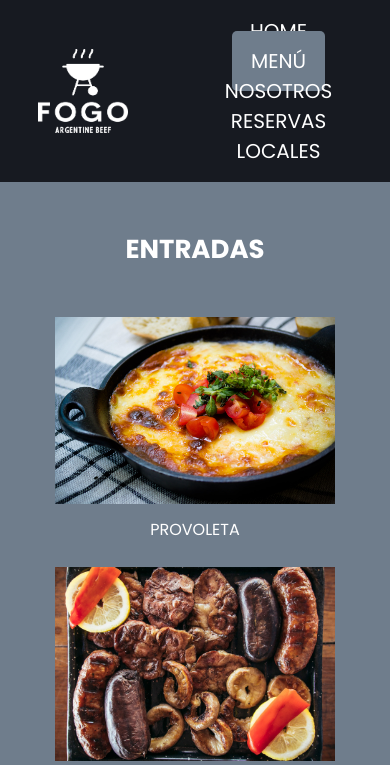
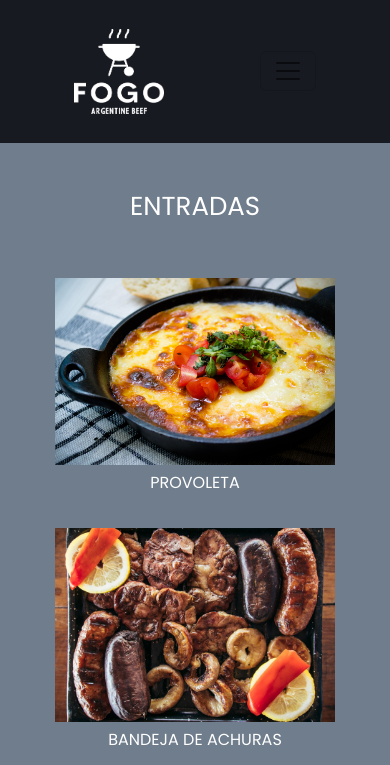
Before and after one commit to ramacampos/proyecto_fogo, a website: page views/menu.html in a window 390 px wide. Shown: the top 765 px of the page. Drawn offline with nearby package versions, Linux system fonts and the light colour scheme.

Commit message:
Se añadio navbar responsive

```diff
--- a/sass/partials/_header.scss
+++ b/sass/partials/_header.scss
@@ -4,39 +4,46 @@ header{
     @include flex(row nowrap, space-around, center, 2rem)
 }
 
+span{
+    color: white;
+}
+
+button.navbar-toggler{
+    color: white;
+}
+
 .menu__logo{
     width: 90px;
     }
 
-.menu{
-    gap: 1rem;
-    display: flex;
-    flex-flow: row wrap;
+.container-fluid{
+    gap: 10rem;
+}
 
-    .menu__item{
-        list-style-type:none;
+.navbar-nav{
+    @include flex(row nowrap, space-around, center, 2rem)
+}
 
-        .menu__link{
+.nav-link{
     list-style-type: none;
     text-transform: uppercase;
     color: white;
     font-size: 20px;
-            padding: 1rem 1.2rem;
+    padding: 0.3rem 0.5rem;
     text-decoration: none;
+    gap: 4rem;
 }
 
-        .menu__link:hover{
-            background-color: #6F7D8C;
+.nav-link:hover{
+    background-color: white;
     border-radius: 5px;
     transition: 0.5s;
-            color: white;
 }
 
-        .menu__link--active{
-            background-color: #6F7D8C;
+.active{
+    background-color: rgba(255, 255, 255, 0.89);
     border-radius: 5px;
-        }
-    }
+    color: white;
 }
 
 #hamburger{
@@ -50,21 +57,15 @@ header{
 
 @media screen and (max-width: 778px) {
 
-    .menu{
-        @include flex (column nowrap, center, center, 0);
+    .navbar-nav{
+        @include flex(column nowrap, center, center, 2rem)
+    }
+
+    .container-fluid{
+        gap: 5rem;
+    }
 
     .menu__link{
         font-size: 18px;
-            padding: 0.3rem 0.5rem;
-
-        }
-
-        .menu__link:hover{
-            background-color: none;
-        }
-
-        .menu__link--active{
-            background-color: none;
     }
 }
-}
--- a/views/menu.html
+++ b/views/menu.html
@@ -8,40 +8,31 @@
     <meta name="keywords" content="Entradas, Platos, Platos Principales, Postre, Restaurante, Restaurant, Parrilla, Carne, Vino, Brasas, Carbón, Provoleta, Achuras, Tomahawk, Ribs, Mollejas, Empanadas, Entraña, Ojo de Bife, Lomo, Vacío, Bife de Chorizo, Flan, Creme Brulée, Panqueque, Rogel">
     <title>Menú - FOGO</title>
     <link rel="shortcut icon" href="../img/logo.png">
-    <link rel="stylesheet" href="../css/hamburguers.css">
+    <link href="https://cdn.jsdelivr.net/npm/bootstrap@5.2.0-beta1/dist/css/bootstrap.min.css" rel="stylesheet" integrity="sha384-0evHe/X+R7YkIZDRvuzKMRqM+OrBnVFBL6DOitfPri4tjfHxaWutUpFmBp4vmVor" crossorigin="anonymous">
     <link rel="stylesheet" href="../css/index.css">
     <link rel="stylesheet" href="../css/translated.css">
 </head>
 <body>
     <header>
-        <img class="menu__logo" src="../img/logo.png" alt="logo fogo">
-        <nav>
-            <ul class="menu">
-                <li class="menu__item">
-                    <a class="menu__link" href="../index.html">Home</a>
-                </li>
-                <li class="menu__item">
-                    <a class="menu__link menu__link--active" href="./menu.html">Menú</a>
-                </li>
-                <li class="menu__item">
-                    <a class="menu__link" href="./nosotros.html">Nosotros</a>
-                </li>
-                <li class="menu__item">
-                    <a class="menu__link" href="./reservas.html">Reservas</a>
-                </li>
-                <li class="menu__item">
-                    <a class="menu__link" href="./locales.html">Locales</a>
-                </li>
-            </ul>
+        <nav class="navbar navbar-expand-lg" style="background-color: #171A21">
+            <div class="container-fluid">
+                <img class="menu__logo navbar-brand" src="../img/logo.png" alt="logo fogo">
+                <button class="navbar-toggler" type="button" data-bs-toggle="collapse" data-bs-target="#navbarNavAltMarkup" aria-controls="navbarNavAltMarkup" aria-expanded="false" aria-label="Toggle navigation">
+                <span class="navbar-toggler-icon"></span>
+                </button>
+                <div class="collapse navbar-collapse" id="navbarNavAltMarkup">
+                    <div class="navbar-nav">
+                      <a class="nav-link" href="../index.html">Home</a>
+                      <a class="nav-link active" href="./menu.html">Menú</a>
+                      <a class="nav-link" href="./nosotros.html">Nosotros</a>
+                      <a class="nav-link" href="./reservas.html">Reservas</a>
+                      <a class="nav-link" href="./locales.html">Locales</a>
+                    </div>
+                </div>
+            </div>
         </nav>
-        <button class="hamburger hamburger--spring" type="button">
-            <span class="hamburger-box">
-            <span class="hamburger-inner"></span>
-            </span>
-        </button>
-        <input type="checkbox" name="hamburger" id="hamburger">
     </header>
-    <main class="container w-100">
+    <main>
         <section id="entradas">
             <h3 class="entradas__title">ENTRADAS</h3>
             <div class="entradas">
@@ -139,5 +130,6 @@
             </li>
         </ul>
     </footer>
+    <script src="https://cdn.jsdelivr.net/npm/bootstrap@5.2.0-beta1/dist/js/bootstrap.bundle.min.js" integrity="sha384-pprn3073KE6tl6bjs2QrFaJGz5/SUsLqktiwsUTF55Jfv3qYSDhgCecCxMW52nD2" crossorigin="anonymous"></script>
 </body>
 </html>
```
Also changed, not shown: index.html (+16 -20 lines), views/locales.html (+18 -20 lines), views/nosotros.html (+16 -19 lines), views/reservas.html (+16 -19 lines), css/translated.css. Lines whose indentation alone changed are shown as unchanged.
